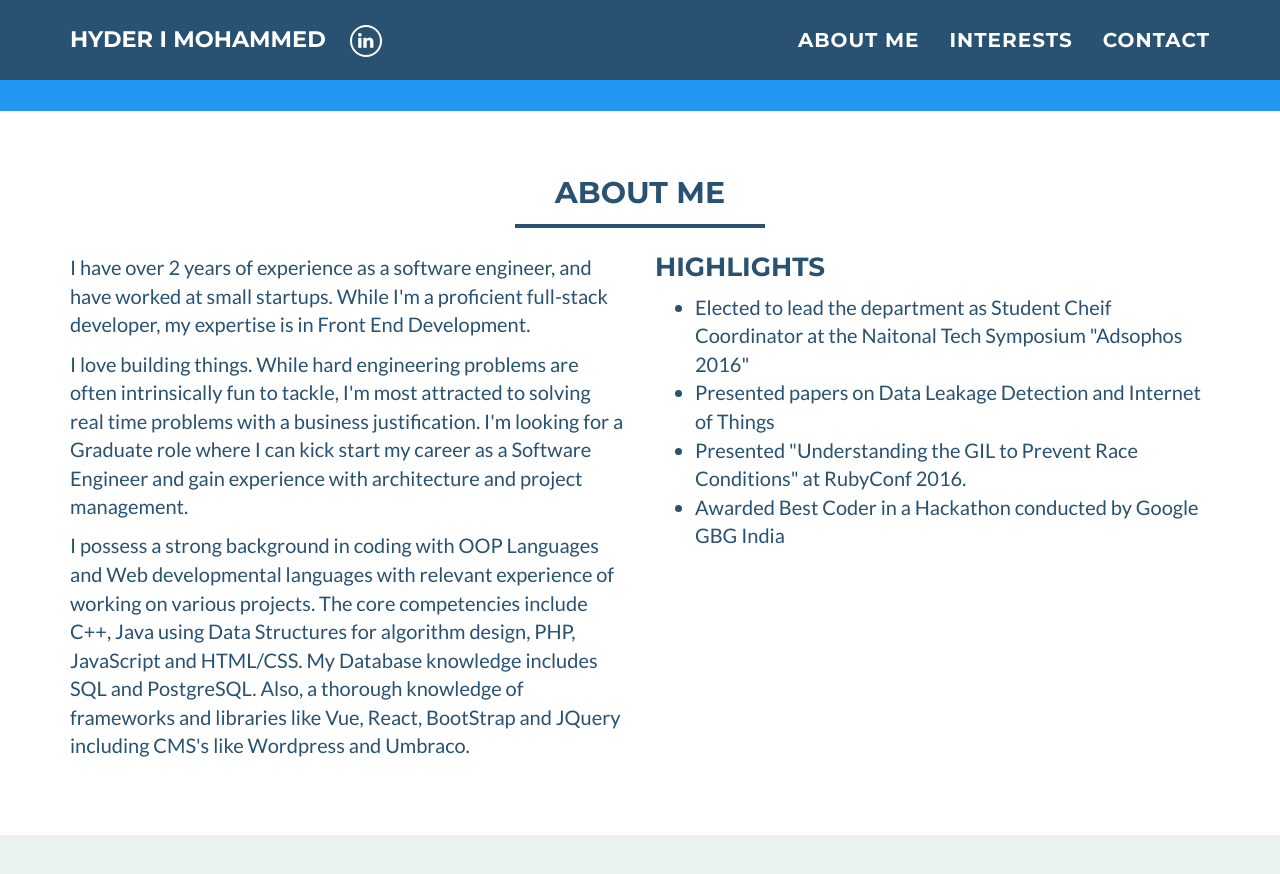
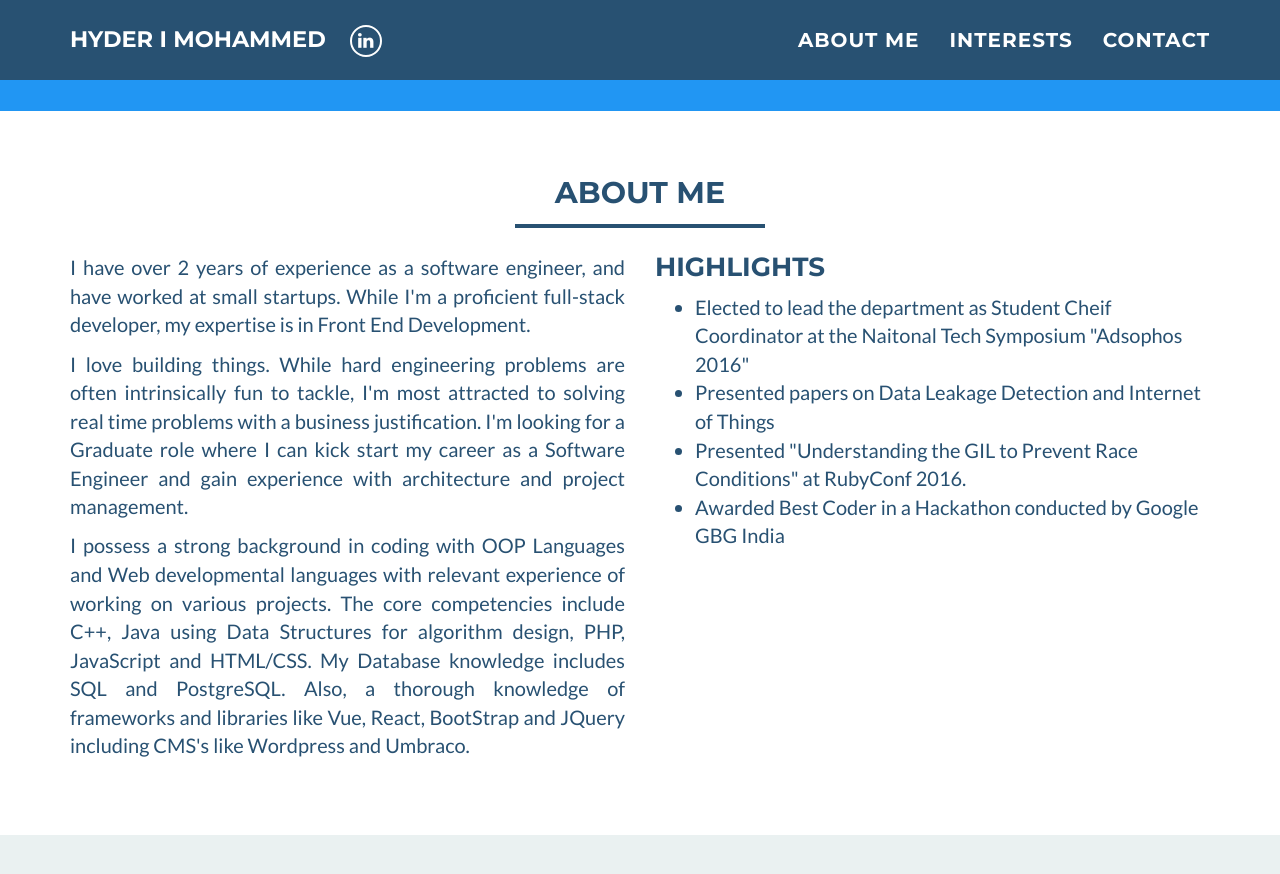
Before and after one commit to mohammedhyderimtiaz/mohammedhyderimtiaz.github.io, a Jekyll site: the page built from index.html, in a window 1280 px wide and 900 px high, scrolled down 501 px. Shown: the top 874 px of the window. Built offline with Jekyll 4.4.1, drawn with Linux system fonts in a browser that asks for light colours.

Commit message:
Update _includes/about_me.html

```diff
--- a/_includes/about_me.html
+++ b/_includes/about_me.html
@@ -8,17 +8,17 @@
     </div>
     <div class="row">
 	    <div class="col-sm-6">
-    		<p>
+    		<p align="justify">
             I have over 2 years of experience as a software engineer, and have worked
             at small startups. While I'm a proficient full-stack developer, my expertise is in Front End Development.
         </p>
-        <p>
+        <p align="justify">
            I love building things.
            While hard engineering problems are often intrinsically fun to tackle,
            I'm most attracted to solving real time problems with a business justification.
            I'm looking for a Graduate role where I can kick start my career as a Software Engineer and gain experience with architecture and project management.
         </p>
-        <p>
+        <p align="justify">
           I possess a strong background in coding with OOP Languages and Web developmental languages with relevant experience of working on various projects.
           The core competencies include C++, Java using Data Structures for algorithm design, PHP, JavaScript and HTML/CSS.
           My Database knowledge includes SQL and PostgreSQL.
```
